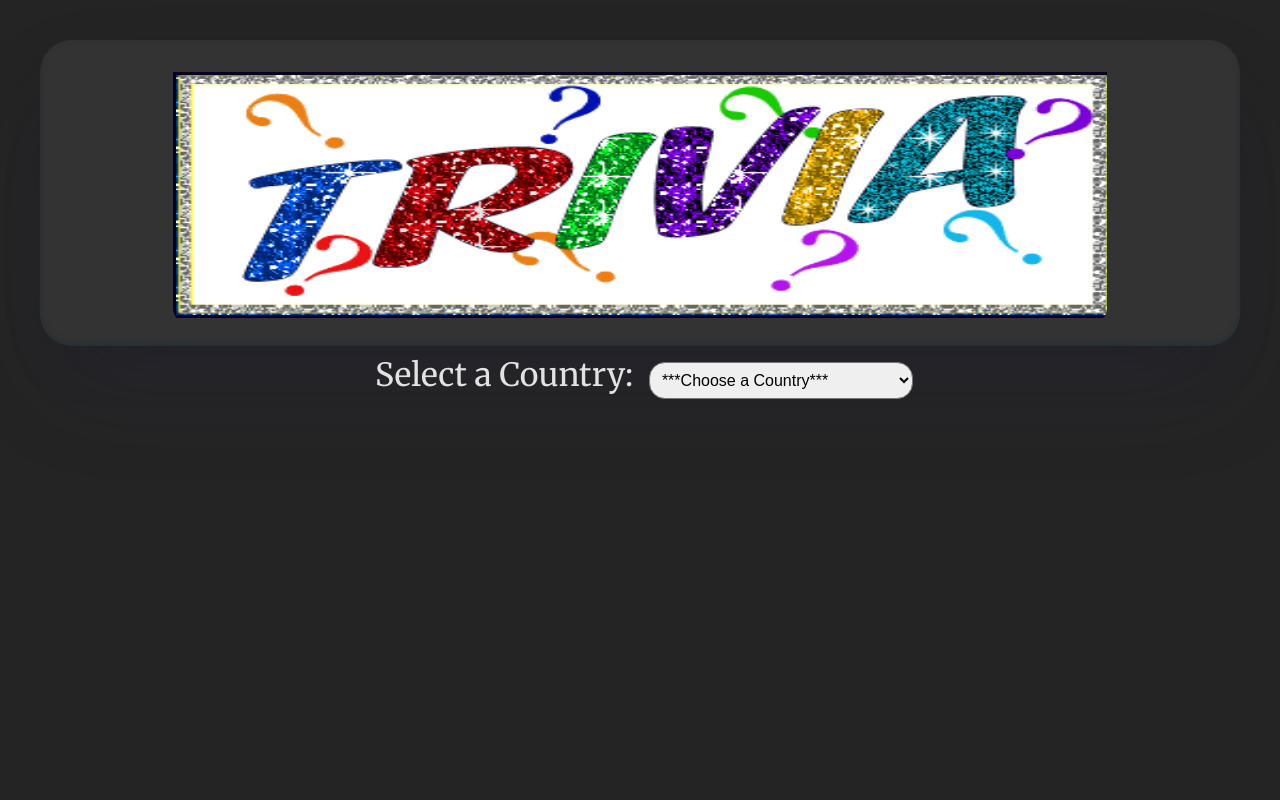
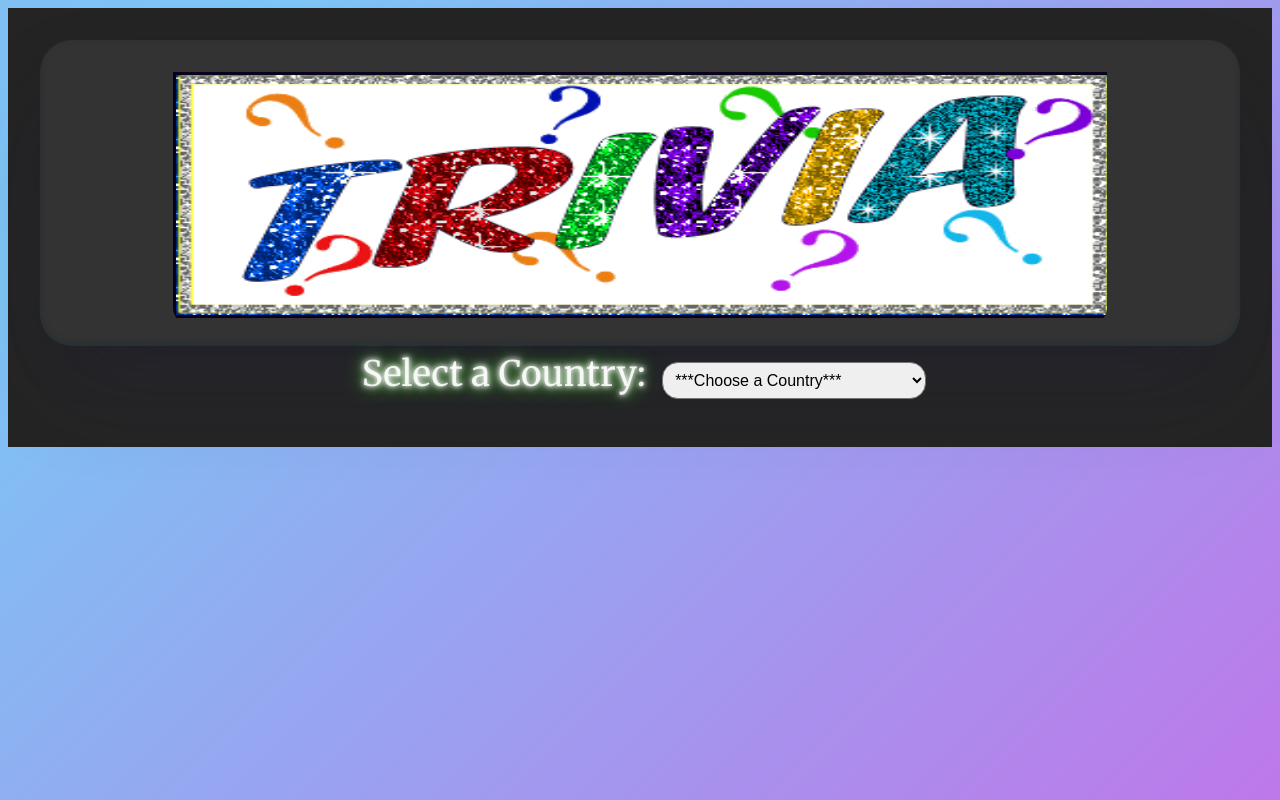
Before and after one commit to KathrinKath/World-Trivia, a React (Vite) app in the folder world-trivia-project/: page / in a window 1280 px wide. Built offline with nearby package versions, Linux system fonts and the light colour scheme; a small style sheet from the web is missing.

Commit message:
updated styling

```diff
--- a/world-trivia-project/src/App.css
+++ b/world-trivia-project/src/App.css
@@ -15,7 +15,6 @@
     rgba(0, 0, 0, 0.3) 0px 30px 60px -30px,
     rgba(10, 37, 64, 0.35) 0px -2px 6px 0px inset;
   border-radius: 3rem;
-  background-color: #4b4a4a;
   padding: 2rem;
 }
 h1 {
@@ -26,8 +25,10 @@ h1 {
   font-size: 4rem;
 }
 .selectCountryLabel {
-  font-size: 2rem;
+  font-size: 2.2rem;
   margin: 0 0.5rem;
+  text-shadow: 0 0 5px #fff, 0 0 10px #fff, 0 0 20px #49ff18,
+    -21px -40px 10px rgba(206, 89, 55, 0);
 }
 .selectCountry {
   font-size: 1rem;
--- a/world-trivia-project/src/index.css
+++ b/world-trivia-project/src/index.css
@@ -2,11 +2,32 @@
   font-family: Inter, system-ui, Avenir, Helvetica, Arial, sans-serif;
   line-height: 1.5;
   font-weight: 400;
-  color-scheme: light dark;
+  /* color-scheme: light dark; */
   color: rgba(255, 255, 255, 0.87);
-  background-color: #242424;
   font-synthesis: none;
   text-rendering: optimizeLegibility;
   -webkit-font-smoothing: antialiased;
   -moz-osx-font-smoothing: grayscale;
+  background-image: linear-gradient(
+    -45deg,
+    rgb(208, 98, 230),
+    rgb(124, 197, 245),
+    rgb(158, 158, 235),
+    rgb(118, 73, 241)
+  );
+  background-size: 400% 400%;
+  animation: gradient 15s ease infinite;
+  border-radius: 4rem !important;
 }
+
+@keyframes gradient {
+  0% {
+    background-position: 0% 50%;
+  }
+  50% {
+    background-position: 100% 50%;
+  }
+  100% {
+    background-position: 0% 50%;
+  }
+}
```
